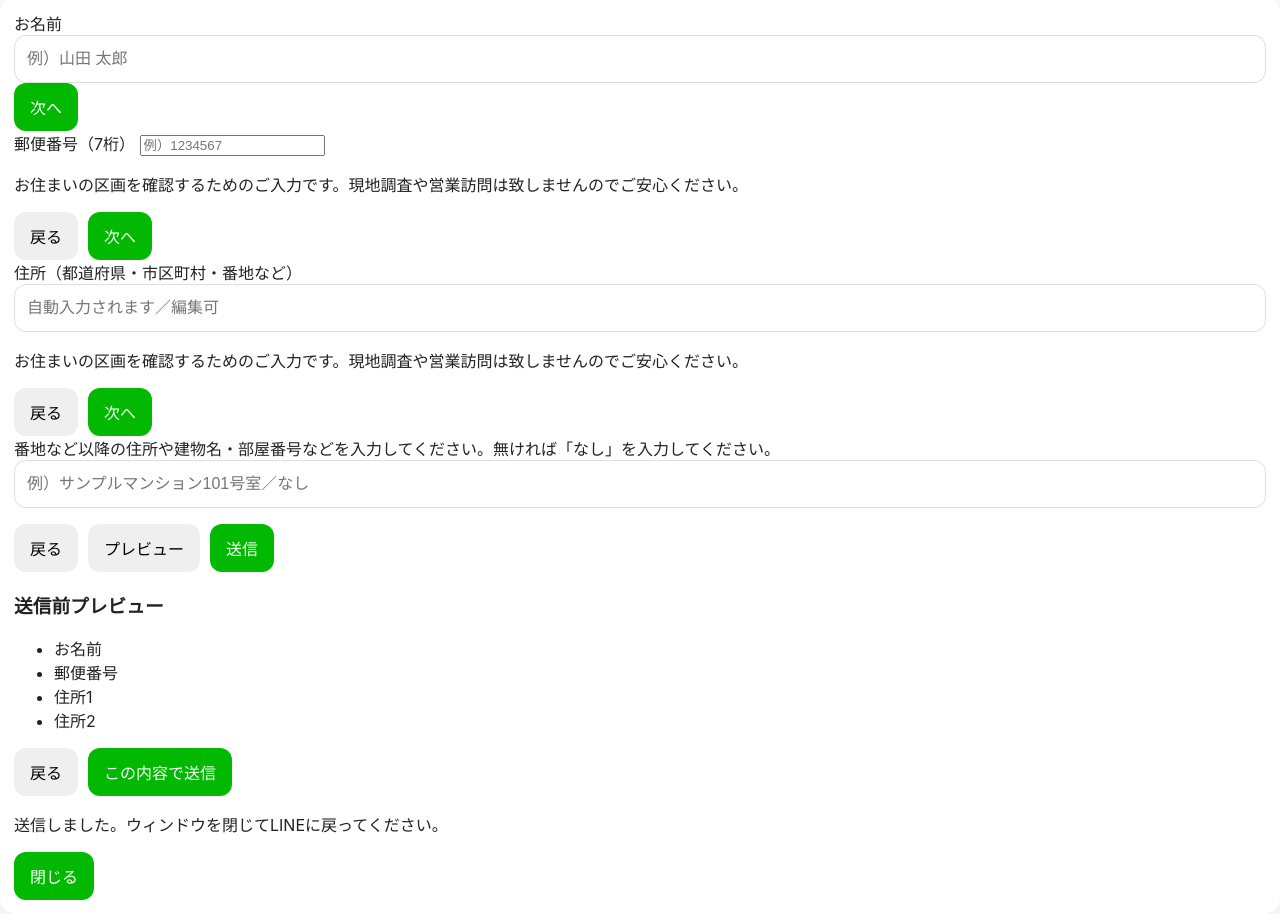
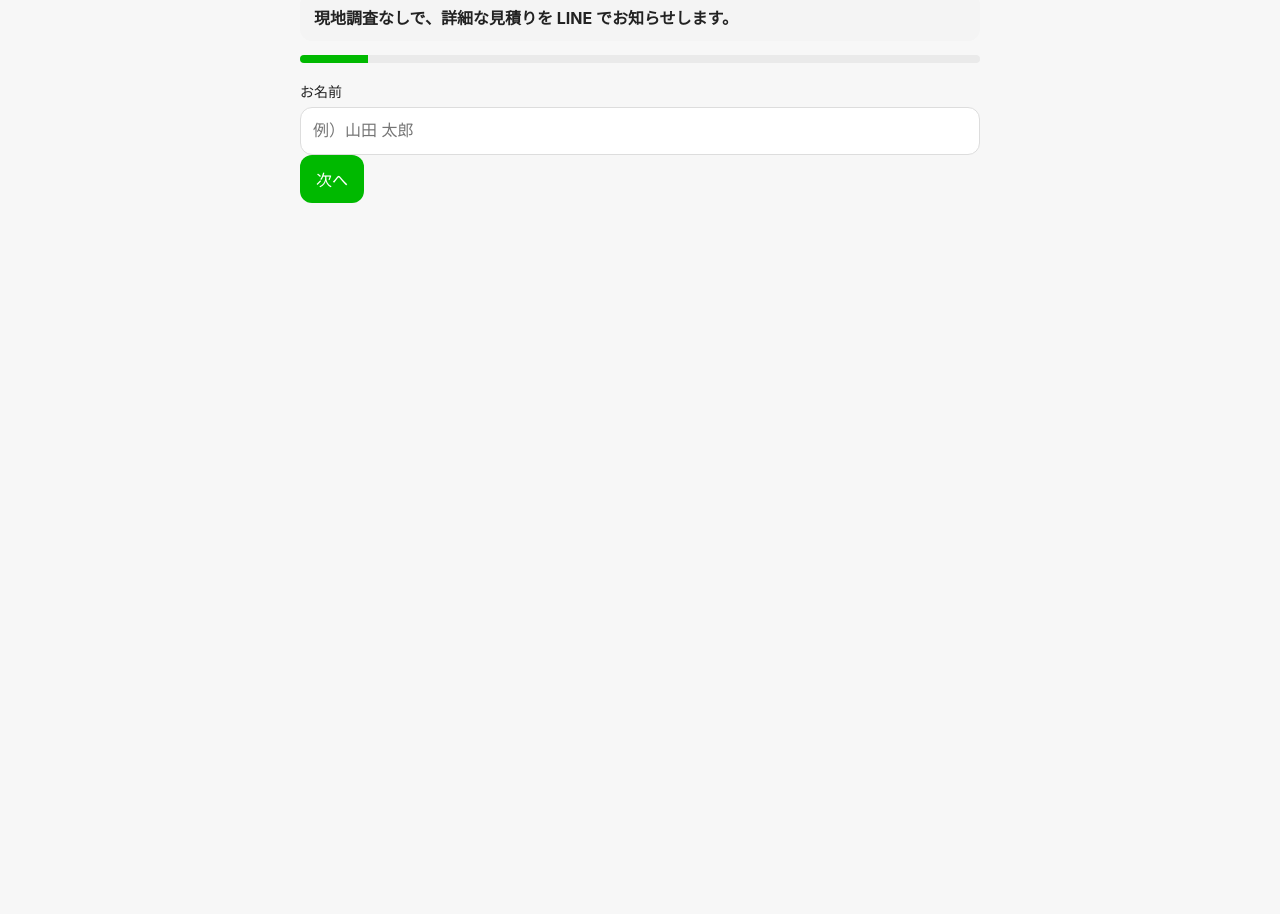
Before and after one commit to glorycolor23-arch/line-paint-estimator, a website: page liff/index.html in a window 1280 px wide. Shown: the part 83-997 px from the top of the page. After the commit the page ends 800 px from the top, so only its background shows below. Drawn offline with Linux system fonts and the light colour scheme; a script that the page names is missing.

Commit message:
Update index.html

```diff
--- a/liff/index.html
+++ b/liff/index.html
@@ -5,81 +5,78 @@
   <meta name="viewport" content="width=device-width,initial-scale=1,viewport-fit=cover" />
   <title>外装工事オンライン見積もり</title>
   <link rel="stylesheet" href="./style.css" />
-  <script src="https://static.line-scdn.net/liff/edge/versions/2.22.4/sdk.js"></script>
-  <script src="./env.js"></script>
+  <script src="https://static.line-scdn.net/liff/edge/2/sdk.js"></script>
+  <!-- サーバが動的に返す env.js -->
   <script src="/liff/env.js"></script>
-<script src="/liff/app.js" type="module"></script>
-
 </head>
 <body>
-  <div id="app">
-    <header class="hero">
-      <h1>外装工事オンライン見積もり</h1>
-      <div class="notice">
-        <strong>現地調査なしで、詳細な見積りをLINEでお知らせします。</strong>
-      </div>
-    </header>
+  <main class="container">
+    <h1>外装工事オンライン見積もり</h1>
 
-    <div class="card">
-      <div class="progress"><div id="bar" class="bar"></div></div>
+    <section class="lead">
+      <strong>現地調査なしで、詳細な見積りを LINE でお知らせします。</strong>
+    </section>
 
-      <div id="step-name" class="step">
-        <label class="label">お名前</label>
-        <input id="name" class="input" type="text" placeholder="例）山田 太郎" autocomplete="name" />
-        <button id="next1" class="btn primary">次へ</button>
+    <div id="progress"><div id="bar" style="width: 10%;"></div></div>
+
+    <form id="form" novalidate>
+      <!-- STEP 1: お名前 -->
+      <div class="step" data-step="1">
+        <label>お名前</label>
+        <input type="text" id="name" placeholder="例）山田 太郎" autocomplete="name" />
+        <div class="note global-hide" id="note-name"></div>
+        <button type="button" class="btn primary next">次へ</button>
       </div>
 
-      <div id="step-postal" class="step hidden">
-        <label class="label">郵便番号（7桁）</label>
-        <input id="postal" class="input" inputmode="numeric" pattern="[0-9]*" placeholder="例）1234567" />
-        <p class="hint">お住まいの区画を確認するためのご入力です。現地調査や営業訪問は致しませんのでご安心ください。</p>
+      <!-- STEP 2: 郵便番号 -->
+      <div class="step" data-step="2" hidden>
+        <label>郵便番号（7桁・ハイフン可）</label>
+        <input id="zip" inputmode="numeric" pattern="[0-9]*" placeholder="例）1000001" />
+        <p class="note">お住まいの区画を確認するためのご入力です。現地調査や営業訪問は致しませんのでご安心ください。</p>
         <div class="actions">
-          <button id="back2" class="btn">戻る</button>
-          <button id="next2" class="btn primary">次へ</button>
+          <button type="button" class="btn prev">戻る</button>
+          <button type="button" class="btn primary next">次へ</button>
         </div>
       </div>
 
-      <div id="step-addr1" class="step hidden">
-        <label class="label">住所（都道府県・市区町村・番地など）</label>
-        <input id="addr1" class="input" type="text" placeholder="自動入力されます／編集可" />
-        <p class="hint">お住まいの区画を確認するためのご入力です。現地調査や営業訪問は致しませんのでご安心ください。</p>
+      <!-- STEP 3: 住所（都道府県 市区町村 番地） -->
+      <div class="step" data-step="3" hidden>
+        <label>住所（都道府県・市区町村・番地など）</label>
+        <input id="addr1" placeholder="例）東京都千代田区千代田1-1" />
+        <p class="note">お住まいの区画を確認するためのご入力です。現地調査や営業訪問は致しませんのでご安心ください。</p>
         <div class="actions">
-          <button id="back3" class="btn">戻る</button>
-          <button id="next3" class="btn primary">次へ</button>
+          <button type="button" class="btn prev">戻る</button>
+          <button type="button" class="btn primary next">次へ</button>
         </div>
       </div>
 
-      <div id="step-addr2" class="step hidden">
-        <label class="label">番地など以降の住所や建物名・部屋番号などを入力してください。無ければ「なし」を入力してください。</label>
-        <input id="addr2" class="input" type="text" placeholder="例）サンプルマンション101号室／なし" />
+      <!-- STEP 4: 建物名・部屋番号 など（任意） -->
+      <div class="step" data-step="4" hidden>
+        <label>建物名・部屋番号など（あれば）</label>
+        <input id="addr2" placeholder="無ければ「なし」" />
         <div class="actions">
-          <button id="back4" class="btn">戻る</button>
-          <button id="preview" class="btn">プレビュー</button>
-          <button id="submit" class="btn primary">送信</button>
+          <button type="button" class="btn prev">戻る</button>
+          <button type="button" class="btn primary next">次へ</button>
         </div>
       </div>
 
-      <div id="preview-pane" class="step hidden">
-        <h3>送信前プレビュー</h3>
-        <ul class="preview">
-          <li><span>お名前</span><b id="pv-name"></b></li>
-          <li><span>郵便番号</span><b id="pv-postal"></b></li>
-          <li><span>住所1</span><b id="pv-addr1"></b></li>
-          <li><span>住所2</span><b id="pv-addr2"></b></li>
-        </ul>
+      <!-- STEP 5: 送信前プレビュー -->
+      <div class="step" data-step="5" hidden>
+        <h2>送信前のご確認</h2>
+        <div id="preview" class="card"></div>
         <div class="actions">
-          <button id="backPrev" class="btn">戻る</button>
-          <button id="submit2" class="btn primary">この内容で送信</button>
+          <button type="button" class="btn prev">戻る</button>
+          <button type="button" id="submit" class="btn primary">送信する</button>
         </div>
       </div>
+    </form>
 
-      <div id="done" class="step hidden">
-        <p>送信しました。ウィンドウを閉じてLINEに戻ってください。</p>
-        <button id="close" class="btn primary">閉じる</button>
-      </div>
-    </div>
-  </div>
+    <footer class="thanks card" id="thanks" hidden>
+      <p>お見積りのご依頼ありがとうございます。送信された内容を確認し、1〜2営業日程度で詳細なお見積りを LINE でご返信致します。</p>
+      <a id="backToChat" class="btn link" href="#">トーク画面へ戻る</a>
+    </footer>
+  </main>
 
-  <script src="./app.js"></script>
+  <script type="module" src="./app.js"></script>
 </body>
 </html>
```
